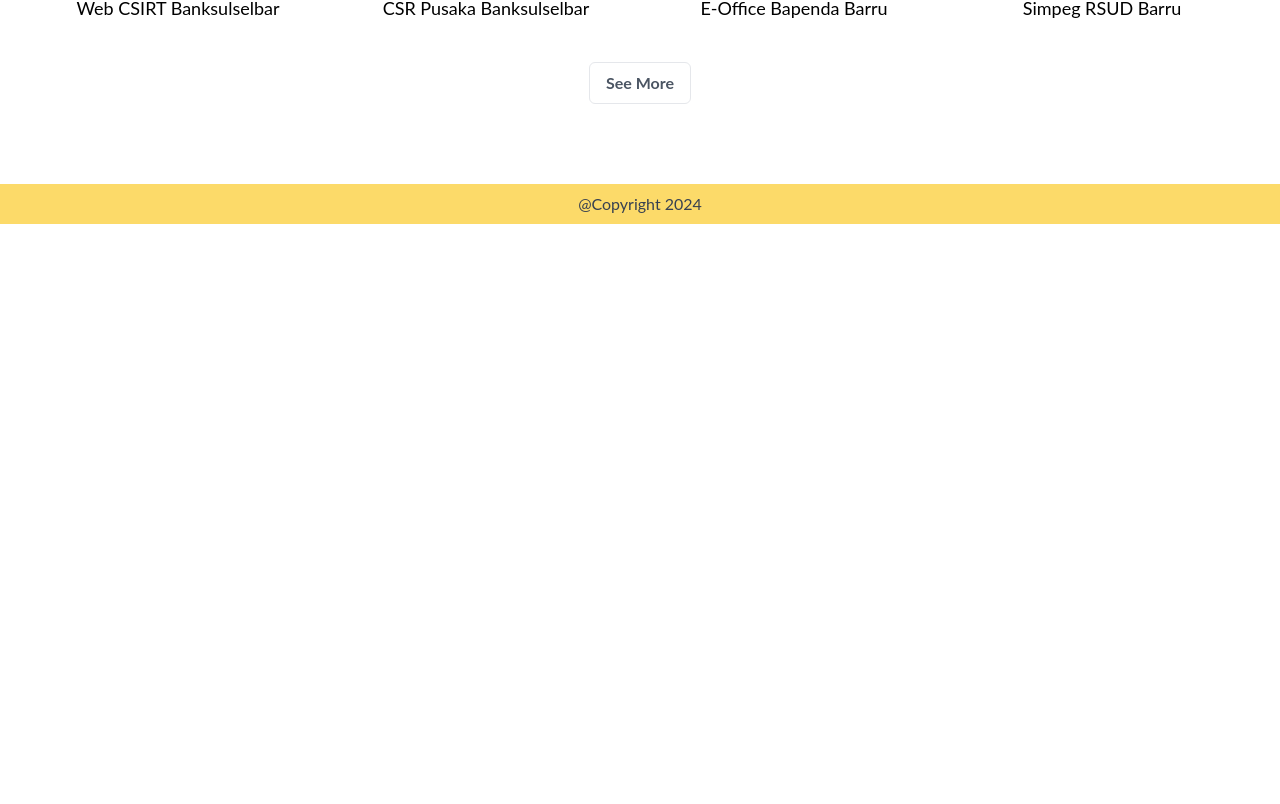
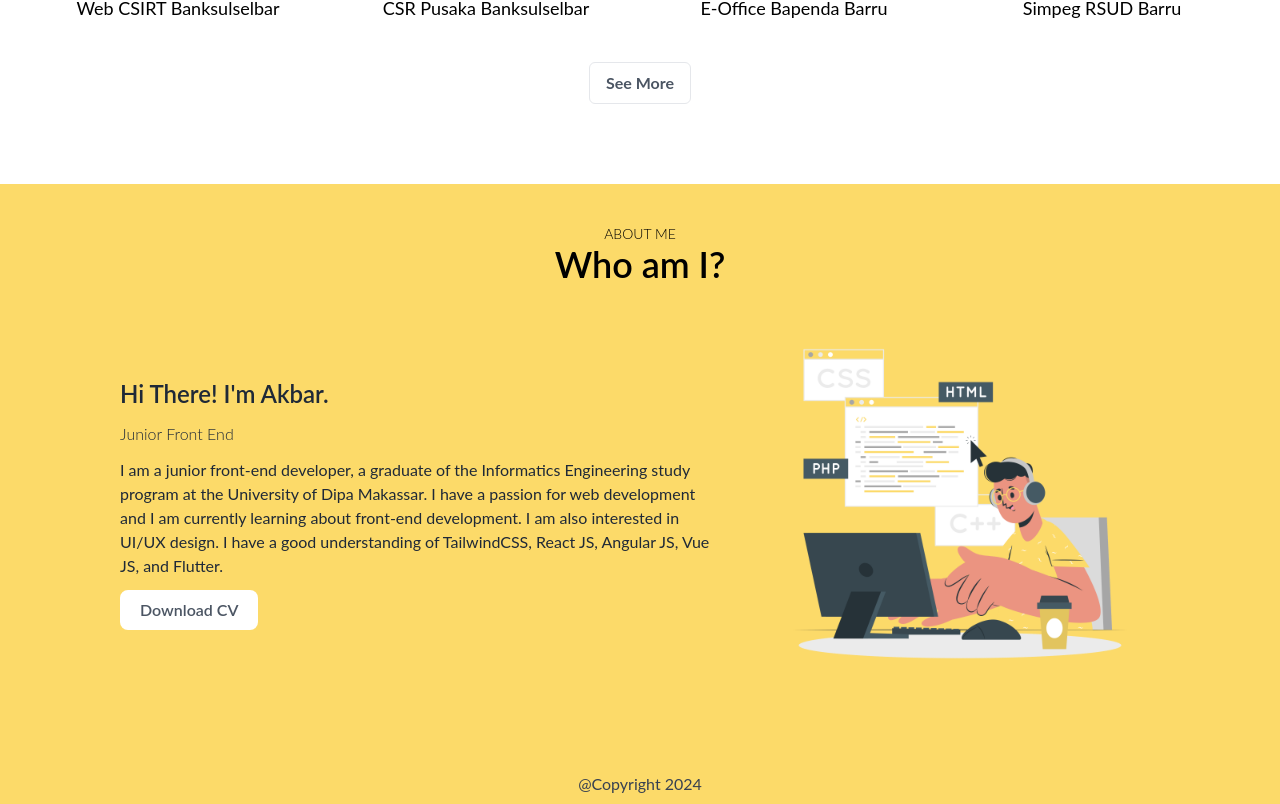
Before and after one commit to makbar666/react-portfolio, a React (Create React App) app: page / in a window 1280 px wide. Shown: the part 1126-1930 px from the top of the page. Before the commit the page ends 1350 px from the top, so only its background shows below. Built offline with nearby package versions, Linux system fonts and the light colour scheme.

Commit message:
update about

```diff
--- a/src/App.js
+++ b/src/App.js
@@ -5,6 +5,7 @@ import Navbar from './components/Navbar';
 import HeroSection from './components/Herosection';
 import Content from './components/Content';
 import Footer from './components/Footer';
+import About from './components/About';
 // import "slick-carousel/slick/slick.css";
 // import "slick-carousel/slick/slick-theme.css";
 
@@ -18,6 +19,7 @@ function App() {
         <HeroSection />
         <Home />
         <Content />
+        <About />
         <Footer />
       </main>
     </div>
--- /dev/null
+++ b/src/components/About.js
@@ -0,0 +1,34 @@
+import React from 'react';
+import AboutImage from '../assets/png/about.png';
+
+const About = () => {
+    return (
+        <div className='py-10 bg-primary'>
+            <div className='text-center'>
+                <h1 className='text-sm font-light'> ABOUT ME </h1>
+                <span className='text-4xl font-semibold'>Who am I?</span>
+            </div>
+            <div className='px-4 md:px-20 py-5'>
+                <div className='flex flex-col-reverse md:flex-row justify-center md:space-x-10'>
+                    <div className='text-center md:text-start w-full md:w-[600px] space-y-3 grid content-center text-gray-800'>
+                        <h1 className='text-2xl font-semibold'>Hi There! I'm Akbar.</h1>
+                        <span className='text-base font-light'>Junior Front End </span>
+                        <p className='leading-6'>
+                            I am a junior front-end developer, a graduate of the Informatics Engineering study program at the University of Dipa Makassar. I have a passion for web development and I am currently learning about front-end development. I am also interested in UI/UX design. I have a good understanding of TailwindCSS, React JS, Angular JS, Vue JS, and Flutter.
+                        </p>
+                        <div>
+                            <a href='https://drive.google.com/file/d/1tasCWWuzypCDUExHw5Iyp7SjcNkYFVbI/view?usp=sharing' target='_blank' rel='noreferrer'>
+                                <button className='bg-white text-gray-600 font-semibold px-5 py-2 rounded-lg hover:bg-gray-600 hover:text-white transition duration-300 ease-in-out
+                                '>Download CV</button>
+                            </a>
+                        </div>
+                    </div>
+                    <img src={AboutImage} alt='about' className='h-[200px] md:h-[400px] rounded-lg mt-5 md:mt-0 object-cover' />
+                </div>
+            </div>
+        </div>
+    );
+}
+
+
+export default About;
--- a/src/components/Navbar.js
+++ b/src/components/Navbar.js
@@ -58,11 +58,7 @@ const Navbar = () => {
               <a className="text-gray-600 hover:text-primary" href="/contact">Contact</a>
             </div>
           </div>
-          <div className="flex items-center space-x-2">
-            <div className=''>
-
-
-            </div>
+          <div className="md:flex hidden items-center space-x-2 ">
             {/* Tombol Contact Us */}
             <div
               className='cursor-pointer border hover:border-primary hover:bg-primary text-gray-600 font-bold py-2 px-4 rounded-md transition duration-300 ease-in-out'
```
Also changed, not shown: src/assets/png/about.png (added).
